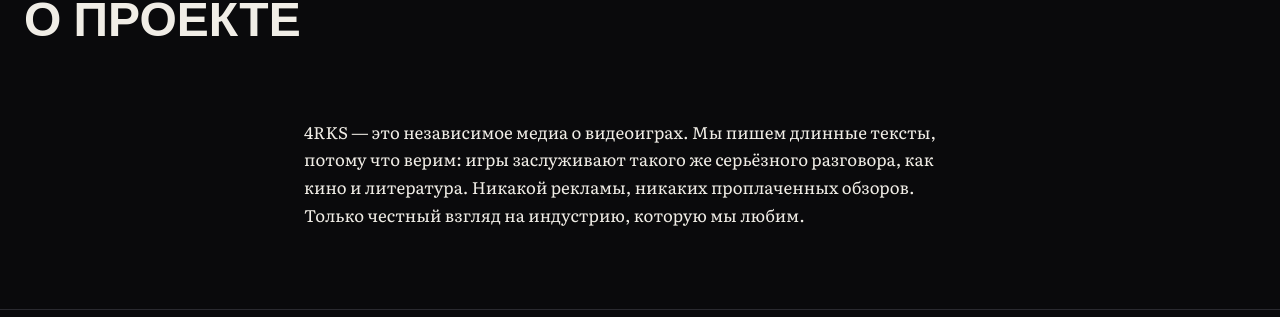
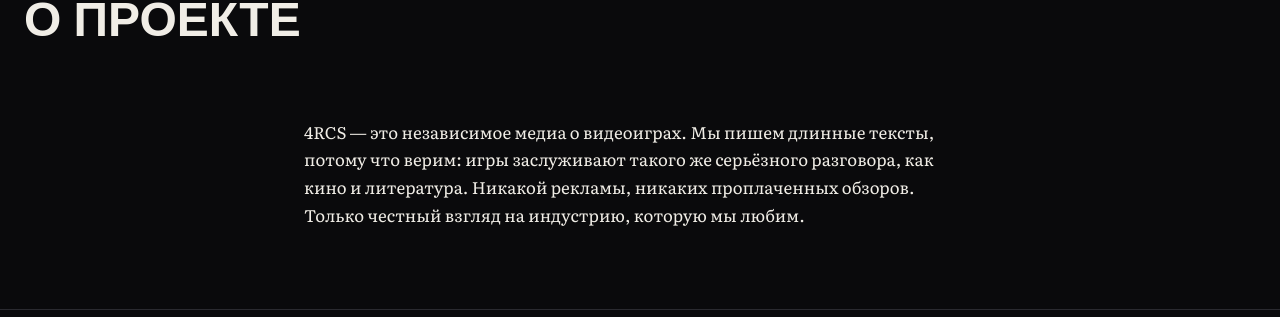
Before and after one commit to MagisterGudvin/pixelorcs, a Jekyll site: the page built from about.md, in a window 1280 px wide. Shown: the part 157-474 px from the top of the page. Built offline with Jekyll 4.4.1, drawn with Linux system fonts in a browser that asks for light colours.

Commit message:
Add files via upload

```diff
--- /dev/null
+++ b/CNAME
@@ -0,0 +1 @@
+4rks.ru
--- a/_config.yml
+++ b/_config.yml
@@ -1,7 +1,7 @@
 title: "4RKS"
 description: "Независимый онлайн-журнал о видеоиграх: обзоры, аналитика игровой индустрии, интервью с разработчиками и гейм-дизайн."
-url: "https://MagisterGudvin.github.io"
-baseurl: "/pixelorcs"
+url: "https://4rks.ru"
+baseurl: ""
 lang: ru
 author: 4RKS
 
--- a/about.md
+++ b/about.md
@@ -1,7 +1,7 @@
 ---
 layout: default
-title: "О проекте — 4RKS"
-description: "4RKS — независимый онлайн-журнал о видеоиграх и игровой индустрии."
+title: "О проекте — 4RCS"
+description: "4RCS — независимый онлайн-журнал о видеоиграх и игровой индустрии."
 ---
 
 <section class="post-hero">
@@ -11,7 +11,7 @@
 </section>
 <div class="post-content">
 
-4RKS — это независимое медиа о видеоиграх. Мы пишем длинные тексты, потому что верим: игры заслуживают такого же серьёзного разговора, как кино и литература.
+4RCS — это независимое медиа о видеоиграх. Мы пишем длинные тексты, потому что верим: игры заслуживают такого же серьёзного разговора, как кино и литература.
 
 Никакой рекламы, никаких проплаченных обзоров. Только честный взгляд на индустрию, которую мы любим.
 
--- a/admin/config.yml
+++ b/admin/config.yml
@@ -20,8 +20,8 @@
 
 # Публикация
 publish_mode: editorial_workflow        # черновики → на ревью → публикация
-site_url: https://MagisterGudvin.github.io/pixelorcs
-display_url: https://MagisterGudvin.github.io/pixelorcs
+site_url: https://4rks.ru
+display_url: https://4rks.ru
 
 # Медиа
 media_folder: "assets/uploads"
--- a/admin/index.html
+++ b/admin/index.html
@@ -3,7 +3,7 @@
 <head>
   <meta charset="UTF-8">
   <meta name="viewport" content="width=device-width, initial-scale=1.0">
-  <title>4RKS — Панель управления</title>
+  <title>4RCS — Панель управления</title>
   <link rel="icon" type="image/svg+xml" href="../assets/logo.svg">
   <script src="https://unpkg.com/@sveltia/cms/dist/sveltia-cms.js" type="module"></script>
   <script>
--- a/author/config.yml
+++ b/author/config.yml
@@ -13,8 +13,8 @@
 
 # Публикация
 publish_mode: editorial_workflow
-site_url: https://MagisterGudvin.github.io/pixelorcs
-display_url: https://MagisterGudvin.github.io/pixelorcs
+site_url: https://4rks.ru
+display_url: https://4rks.ru
 
 # Медиа
 media_folder: "assets/uploads"
--- a/author/index.html
+++ b/author/index.html
@@ -3,7 +3,7 @@
 <head>
   <meta charset="UTF-8">
   <meta name="viewport" content="width=device-width, initial-scale=1.0">
-  <title>4RKS — Панель автора</title>
+  <title>4RCS — Панель автора</title>
   <link rel="icon" type="image/svg+xml" href="../assets/logo.svg">
   <script src="https://unpkg.com/@sveltia/cms/dist/sveltia-cms.js" type="module"></script>
 </head>
--- a/index.html
+++ b/index.html
@@ -1,6 +1,6 @@
 ---
 layout: default
-title: "4RKS — Статьи об играх и игровой индустрии"
+title: "4RCS — Статьи об играх и игровой индустрии"
 description: "Независимый онлайн-журнал о видеоиграх: обзоры, аналитика, интервью с разработчиками и гейм-дизайн."
 image: /assets/og-image.png
 ---
```
